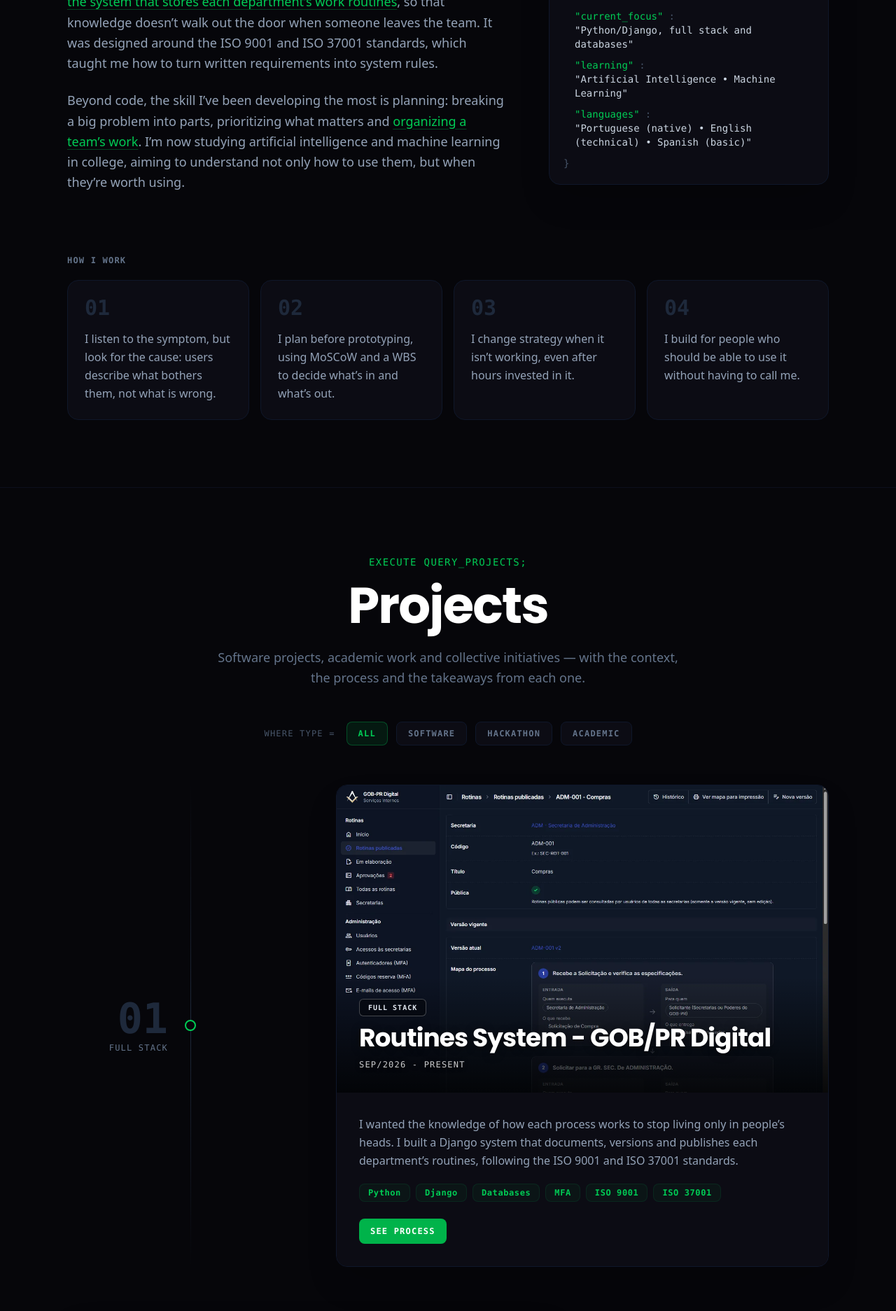
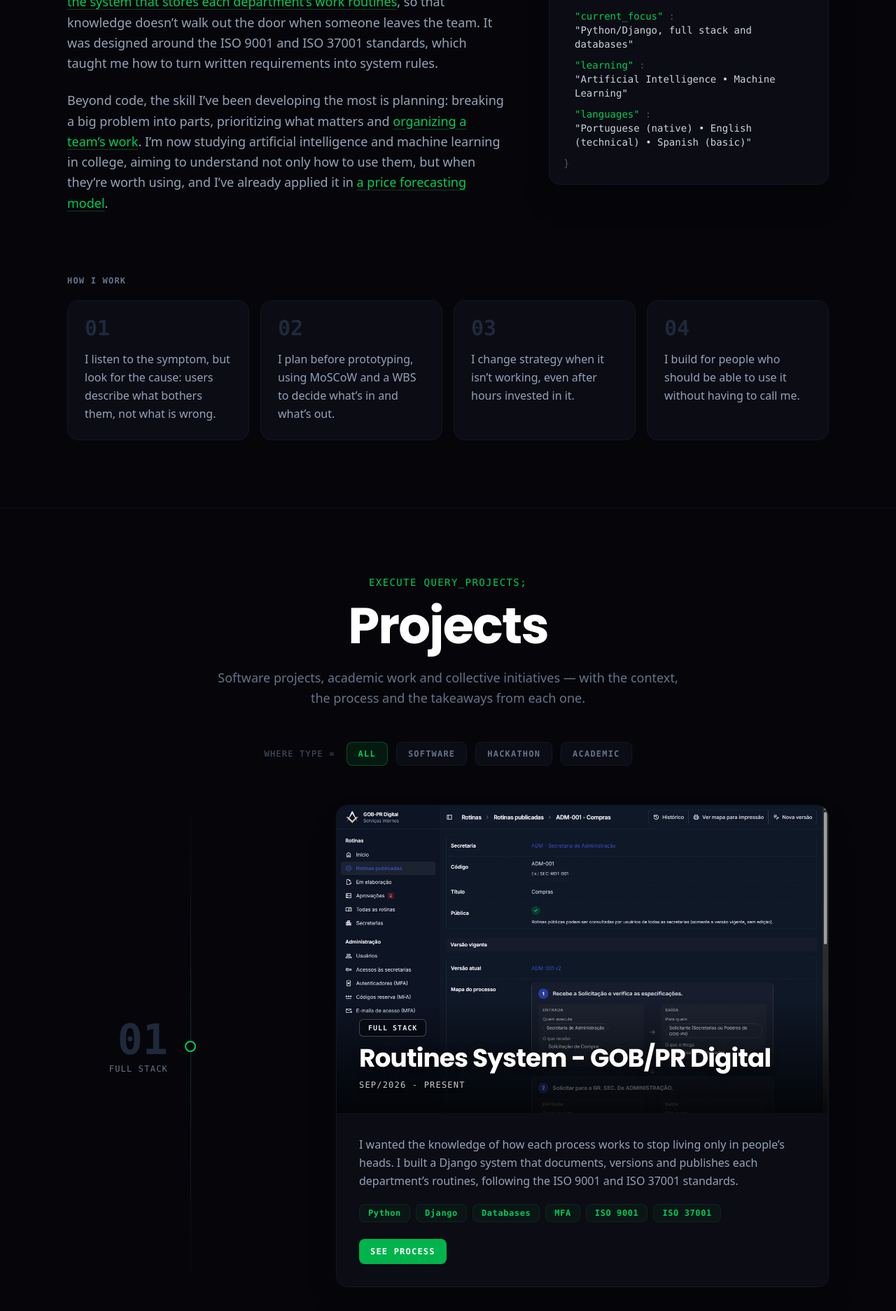
Before and after one commit to lucasferraz-dev/Portfolio-LucasDev, a React (Vite) app: page / in a window 1280 px wide. Shown: the part 1760-3633 px from the top of the page at 70% size. Built offline with nearby package versions, Linux system fonts and the light colour scheme.

Commit message:
feat: adiciona skills do Skinomics, item na trajetória e link no Sobre

```diff
--- a/src/components/sections/Skills.jsx
+++ b/src/components/sections/Skills.jsx
@@ -4,23 +4,29 @@ import {
   siCplusplus,
   siCss,
   siDjango,
+  siDocker,
   siExpress,
+  siFastapi,
   siGit,
   siGithub,
   siHtml5,
   siJavascript,
   siMysql,
+  siNeon,
   siNodedotjs,
   siNumpy,
   siOpenjdk,
   siPandas,
   siPhp,
+  siPostgresql,
   siPython,
   siReact,
+  siRender,
   siScikitlearn,
   siSqlalchemy,
   siSqlite,
   siTailwindcss,
+  siTypescript,
   siVercel,
   siVite,
 } from 'simple-icons';
@@ -31,8 +37,9 @@ const SKILL_GROUPS = [
   {
     id: 'languages',
     skills: [
-      { name: 'Python', icon: siPython, usedIn: ['internship', 'hackathon'] },
+      { name: 'Python', icon: siPython, usedIn: ['internship', 'hackathon', 'skinomics'] },
       { name: 'JavaScript', icon: siJavascript, usedIn: ['savepoint', 'portfolio'] },
+      { name: 'TypeScript', icon: siTypescript, usedIn: ['skinomics'] },
       { name: 'Java', icon: siOpenjdk, usedIn: ['college'] },
       { name: 'C', icon: siC, usedIn: ['college'] },
       { name: 'C++', icon: siCplusplus, usedIn: ['college'] },
@@ -42,7 +49,7 @@ const SKILL_GROUPS = [
   {
     id: 'frontend',
     skills: [
-      { name: 'React', icon: siReact, usedIn: ['savepoint', 'portfolio'] },
+      { name: 'React', icon: siReact, usedIn: ['savepoint', 'portfolio', 'skinomics'] },
       { name: 'HTML', icon: siHtml5, usedIn: ['internship', 'portfolio'] },
       { name: 'CSS', icon: siCss, usedIn: ['internship', 'portfolio'] },
       { name: 'Tailwind CSS', icon: siTailwindcss, usedIn: ['portfolio'] },
@@ -55,19 +62,21 @@ const SKILL_GROUPS = [
       { name: 'Node.js', icon: siNodedotjs, usedIn: ['savepoint'] },
       { name: 'Express', icon: siExpress, usedIn: ['savepoint'] },
       { name: 'Django', icon: siDjango, usedIn: ['internship'] },
-      { name: 'REST APIs', monogram: 'API', usedIn: ['savepoint', 'hackathon'] },
+      { name: 'FastAPI', icon: siFastapi, usedIn: ['skinomics'] },
+      { name: 'REST APIs', monogram: 'API', usedIn: ['savepoint', 'hackathon', 'skinomics'] },
     ],
   },
   {
     id: 'data',
     skills: [
+      { name: 'PostgreSQL', icon: siPostgresql, usedIn: ['skinomics'] },
       { name: 'MySQL', icon: siMysql, usedIn: ['savepoint'] },
       { name: 'SQL Server', monogram: 'SQL', usedIn: ['savepoint'] },
       { name: 'SQLite', icon: siSqlite, usedIn: ['college'] },
       { name: 'SQLAlchemy', icon: siSqlalchemy, usedIn: ['college'] },
       { name: 'pandas', icon: siPandas, usedIn: ['hackathon'] },
       { name: 'NumPy', icon: siNumpy, usedIn: ['hackathon'] },
-      { name: 'scikit-learn', icon: siScikitlearn, usedIn: ['hackathon'] },
+      { name: 'scikit-learn', icon: siScikitlearn, usedIn: ['skinomics', 'hackathon'] },
       { name: 'matplotlib', monogram: 'plt', usedIn: ['hackathon'] },
     ],
   },
@@ -76,7 +85,10 @@ const SKILL_GROUPS = [
     skills: [
       { name: 'Git', icon: siGit, usedIn: ['all'] },
       { name: 'GitHub', icon: siGithub, usedIn: ['all'] },
-      { name: 'Vercel', icon: siVercel, usedIn: ['portfolio'] },
+      { name: 'Docker', icon: siDocker, usedIn: ['skinomics'] },
+      { name: 'Vercel', icon: siVercel, usedIn: ['portfolio', 'skinomics'] },
+      { name: 'Render', icon: siRender, usedIn: ['skinomics'] },
+      { name: 'Neon', icon: siNeon, usedIn: ['skinomics'] },
       { name: 'Excel', monogram: 'XLS', usedIn: ['internship'] },
       { name: 'GLPI', monogram: 'GLPI', usedIn: ['internship'] },
     ],
--- a/src/components/sections/Timeline.jsx
+++ b/src/components/sections/Timeline.jsx
@@ -10,6 +10,7 @@ const TIMELINE = [
   { id: 'gobpr', type: 'work', logo: logoGobpr, ongoing: true },
   { id: 'savepoint', type: 'project', projectId: 'ROW_03' },
   { id: 'python', type: 'course' },
+  { id: 'skinomics', type: 'project', projectId: 'ROW_04', ongoing: true },
   { id: 'rotinas', type: 'project', projectId: 'ROW_01', ongoing: true },
   { id: 'hackathon', type: 'hackathon', projectId: 'ROW_02' },
 ];
--- a/src/i18n/locales/en.js
+++ b/src/i18n/locales/en.js
@@ -46,7 +46,7 @@ export default {
     lead: 'I started programming because I wanted to understand how the things I used every day worked behind the scenes. Today, what grips me most is the other side: figuring out why a process isn’t working before deciding what to build.',
     paragraphs: [
       'I’ve been studying Computer Science at PUCPR since 2024, and in October 2025 I joined Grande Oriente do Brasil - Paraná as an IT intern. I started in user support and spreadsheet automation, and today I develop [the system that stores each department’s work routines](#project-ROW_01), so that knowledge doesn’t walk out the door when someone leaves the team. It was designed around the ISO 9001 and ISO 37001 standards, which taught me how to turn written requirements into system rules.',
-      'Beyond code, the skill I’ve been developing the most is planning: breaking a big problem into parts, prioritizing what matters and [organizing a team’s work](#project-ROW_02). I’m now studying artificial intelligence and machine learning in college, aiming to understand not only how to use them, but when they’re worth using.',
+      'Beyond code, the skill I’ve been developing the most is planning: breaking a big problem into parts, prioritizing what matters and [organizing a team’s work](#project-ROW_02). I’m now studying artificial intelligence and machine learning in college, aiming to understand not only how to use them, but when they’re worth using, and I’ve already applied it in [a price forecasting model](#project-ROW_04).',
     ],
     valuesTitle: 'How I work',
     values: [
@@ -240,6 +240,7 @@ export default {
     },
     usedIn: {
       savepoint: 'SAVE POINT',
+      skinomics: 'SKINOMICS',
       portfolio: 'PORTFOLIO',
       internship: 'INTERNSHIP',
       hackathon: 'HACKATHON',
@@ -301,6 +302,14 @@ export default {
           'Course with real projects to deepen my Python, the language I use at my internship and that later powered the hackathon.',
         tags: ['Python'],
       },
+      skinomics: {
+        date: 'Aug/2026 – Nov/2026',
+        title: 'Skinomics - Steam Market Price Forecasting',
+        org: 'Academic project - PUCPR',
+        description:
+          'Platform that stores the price history of Team Fortress 2 items and forecasts next week\'s price with machine learning. In charge of data and back-end, I built the system end to end, with a model that makes 21% less error than the naive forecast.',
+        tags: ['Python', 'FastAPI', 'PostgreSQL', 'scikit-learn', 'Docker'],
+      },
       rotinas: {
         date: 'Sep/2026 – Present',
         title: 'Routines System - GOB/PR Digital',
--- a/src/i18n/locales/es.js
+++ b/src/i18n/locales/es.js
@@ -46,7 +46,7 @@ export default {
     lead: 'Empecé a programar porque quería entender cómo funcionaban por dentro las cosas que usaba todos los días. Hoy lo que más me atrapa es el otro lado: descubrir por qué un proceso no funciona antes de decidir qué construir.',
     paragraphs: [
       'Estudio Ciencias de la Computación en la PUCPR desde 2024 y, en octubre de 2025, entré como pasante de TI en el Grande Oriente do Brasil - Paraná. Empecé en soporte y en la automatización de planillas, y hoy desarrollo [el sistema que guarda las rutinas de trabajo de cada secretaría](#project-ROW_01), para que el conocimiento no se vaya cuando alguien deja el equipo. Fue pensado a partir de las normas ISO 9001 e ISO 37001, lo que me enseñó a transformar un requisito escrito en una regla del sistema.',
-      'Más allá del código, lo que más he desarrollado es la planificación: dividir un problema grande en partes, priorizar lo que importa y [organizar el trabajo de un equipo](#project-ROW_02). Ahora estoy estudiando inteligencia artificial y machine learning en la universidad, con el objetivo de entender no solo cómo usarlos, sino cuándo vale la pena hacerlo.',
+      'Más allá del código, lo que más he desarrollado es la planificación: dividir un problema grande en partes, priorizar lo que importa y [organizar el trabajo de un equipo](#project-ROW_02). Ahora estoy estudiando inteligencia artificial y machine learning en la universidad, con el objetivo de entender no solo cómo usarlos, sino cuándo vale la pena hacerlo, y ya lo apliqué en [un modelo de previsión de precios](#project-ROW_04).',
     ],
     valuesTitle: 'Cómo trabajo',
     values: [
@@ -240,6 +240,7 @@ export default {
     },
     usedIn: {
       savepoint: 'SAVE POINT',
+      skinomics: 'SKINOMICS',
       portfolio: 'PORTAFOLIO',
       internship: 'PASANTÍA',
       hackathon: 'HACKATHON',
@@ -301,6 +302,14 @@ export default {
           'Curso con proyectos reales para profundizar en Python, el lenguaje que uso en la pasantía y que luego fue la base del hackathon.',
         tags: ['Python'],
       },
+      skinomics: {
+        date: 'Ago/2026 – Nov/2026',
+        title: 'Skinomics - Previsión de Precios del Mercado de Steam',
+        org: 'Proyecto académico - PUCPR',
+        description:
+          'Plataforma que guarda el historial de precios de ítems de Team Fortress 2 y prevé el precio de la próxima semana con machine learning. Responsable de datos y back-end, construí el sistema de punta a punta, con un modelo que se equivoca 21% menos que la previsión ingenua.',
+        tags: ['Python', 'FastAPI', 'PostgreSQL', 'scikit-learn', 'Docker'],
+      },
       rotinas: {
         date: 'Sep/2026 – Actualidad',
         title: 'Sistema de Rutinas - GOB/PR Digital',
--- a/src/i18n/locales/pt.js
+++ b/src/i18n/locales/pt.js
@@ -46,7 +46,7 @@ export default {
     lead: 'Comecei a programar querendo entender como as coisas que eu usava todos os dias funcionavam por trás. Hoje o que mais me prende é o outro lado: descobrir por que um processo não funciona antes de decidir o que construir.',
     paragraphs: [
       'Estudo Ciência da Computação na PUCPR desde 2024 e, em outubro de 2025, entrei como estagiário de TI no Grande Oriente do Brasil - Paraná. Comecei no suporte e na automação de planilhas e hoje desenvolvo [o sistema que guarda as rotinas de trabalho de cada secretaria](#project-ROW_01), para que o conhecimento não vá embora quando alguém sai da equipe. Ele foi pensado a partir das normas ISO 9001 e ISO 37001, o que me ensinou a transformar requisito escrito em regra de sistema.',
-      'Fora do código, a parte que mais tenho desenvolvido é a de planejamento: quebrar um problema grande em partes, priorizar o que importa e [organizar o trabalho de uma equipe](#project-ROW_02). Agora estou estudando inteligência artificial e machine learning na faculdade, querendo entender não só como usar, mas quando vale a pena usar.',
+      'Fora do código, a parte que mais tenho desenvolvido é a de planejamento: quebrar um problema grande em partes, priorizar o que importa e [organizar o trabalho de uma equipe](#project-ROW_02). Agora estou estudando inteligência artificial e machine learning na faculdade, querendo entender não só como usar, mas quando vale a pena usar, e já apliquei isso em [um modelo de previsão de preços](#project-ROW_04).',
     ],
     valuesTitle: 'Como eu trabalho',
     values: [
@@ -240,6 +240,7 @@ export default {
     },
     usedIn: {
       savepoint: 'SAVE POINT',
+      skinomics: 'SKINOMICS',
       portfolio: 'PORTFÓLIO',
       internship: 'ESTÁGIO',
       hackathon: 'HACKATHON',
@@ -301,6 +302,14 @@ export default {
           'Curso com projetos reais para aprofundar Python, a linguagem que uso no estágio e que depois foi a base do hackathon.',
         tags: ['Python'],
       },
+      skinomics: {
+        date: 'Ago/2026 – Nov/2026',
+        title: 'Skinomics - Previsão de Preços do Mercado da Steam',
+        org: 'Projeto acadêmico - PUCPR',
+        description:
+          'Plataforma que guarda o histórico de preços de itens de Team Fortress 2 e prevê o preço da próxima semana com machine learning. Responsável por dados e back-end, construí o sistema de ponta a ponta, com um modelo que erra 21% menos que a previsão ingênua.',
+        tags: ['Python', 'FastAPI', 'PostgreSQL', 'scikit-learn', 'Docker'],
+      },
       rotinas: {
         date: 'Set/2026 – Atual',
         title: 'Sistema de Rotinas - GOB/PR Digital',
```
